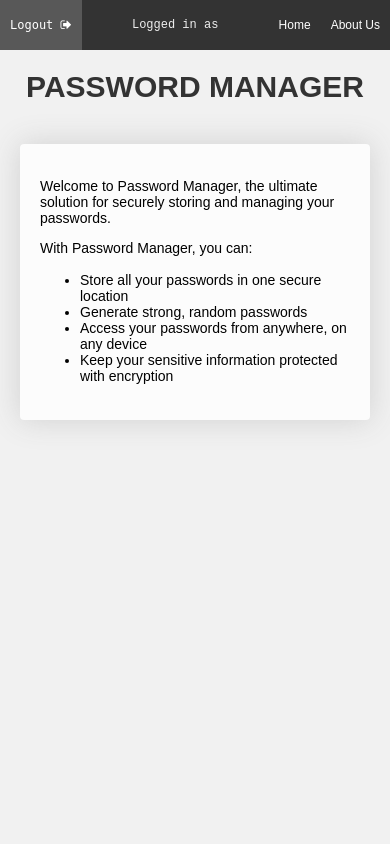
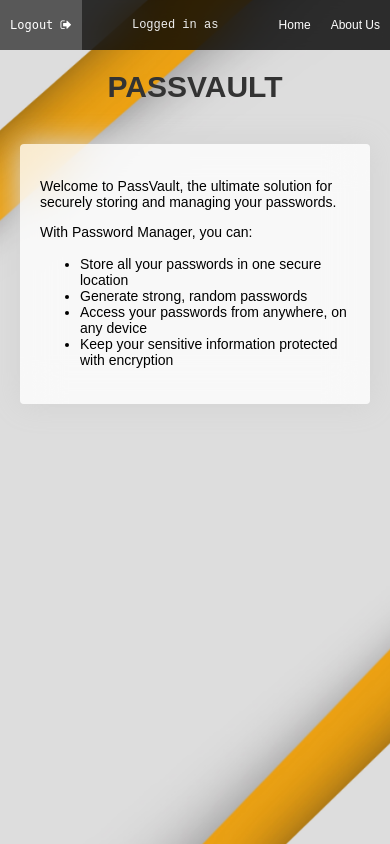
Before and after one commit to devdigger/PassVault, a Django app: page /about-us/ in a window 390 px wide. Run offline with Django 4.2, Linux system fonts and the light colour scheme.

Commit message:
added backgrounds

```diff
--- a/password_manager/settings.py
+++ b/password_manager/settings.py
@@ -116,6 +116,9 @@ USE_TZ = True
 # https://docs.djangoproject.com/en/4.2/howto/static-files/
 
 STATIC_URL = 'static/'
+STATICFILES_DIRS = [
+    BASE_DIR / "static"
+]
 
 # Default primary key field type
 # https://docs.djangoproject.com/en/4.2/ref/settings/#default-auto-field
--- a/templates/about.html
+++ b/templates/about.html
@@ -1,3 +1,4 @@
+{% load static %}
 <!DOCTYPE html>
 <html lang="en">
 <head>
@@ -9,7 +10,11 @@
       font-family: Arial, sans-serif;
       margin: 0;
       padding: 0;
-      background-color: #f1f1f1;
+      background-image: url("{% static 'background.jpg' %}");
+      background-size: cover;
+      background-repeat: no-repeat;
+      background-position: center center;
+      height:100vh;
     }
     .container {
       display: flex;
@@ -20,7 +25,9 @@
     }
     .box{
       box-shadow: 0px 0px 30px 1px rgb(210, 210, 210);
-      background-color: #fcfcfc;
+      background-color: rgb(255, 255, 255,0.8);
+      backdrop-filter: blur(20px);
+      z-index: 1;
       padding: 20px 20px;
       border-radius: 4px;
     }
@@ -33,7 +40,9 @@
         font-size: 20px;
     }
     .top-nav {
-      background-color: #333;
+      background-color: rgba(0, 0, 0, 0.8);
+      backdrop-filter: blur(20px);
+      z-index: 1;
       height:50px;
       padding: 0px;
       display: flex;
@@ -106,6 +115,11 @@
       p,li{
           font-size: 14px;
       }
+      body {
+          background-size: auto 100vh;
+        background-position: center;
+        height: 100vh;
+      }
     }
   </style>
   <meta name="viewport" content="width=device-width, initial-scale=1">
@@ -133,10 +147,10 @@
       </a>
     </div>
     </div>
-      <h1>PASSWORD MANAGER</h1>
+      <h1>PASSVAULT</h1>
       <div class="container">
         <div class="box">
-          <p>Welcome to Password Manager, the ultimate solution for securely storing and managing your passwords.</p>
+          <p>Welcome to PassVault, the ultimate solution for securely storing and managing your passwords.</p>
           <p>With Password Manager, you can:</p>
           <ul>
             <li>Store all your passwords in one secure location</li>
```
Also changed, not shown: templates/index.html (+20 -5 lines), templates/login.html (+14 -3 lines), templates/register.html (+8 -2 lines), static/background.jpg (added), static/register.jpg (added).
